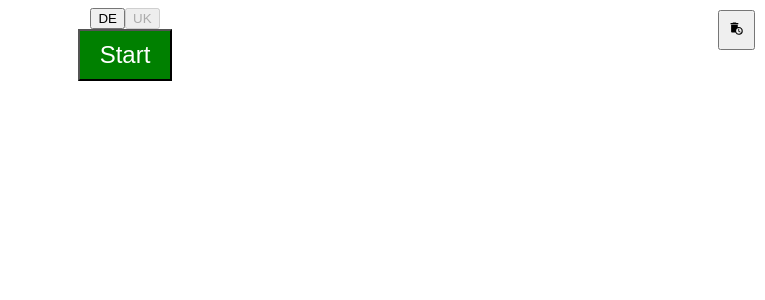
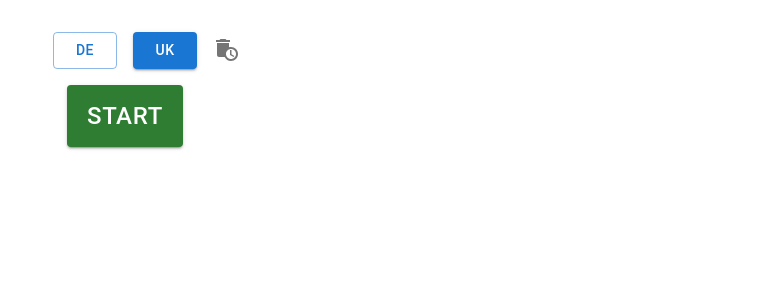
Before and after one commit to oleksii-pi/pantomime, a React (Create React App) app: page / in a window 1280 px wide. Shown: the top 300 px of the page, without its empty margins (515-1280 px from the left). Built offline with nearby package versions, Linux system fonts and the light colour scheme.

Commit message:
Use MaterialUI buttons

```diff
--- a/package.json
+++ b/package.json
@@ -3,6 +3,10 @@
   "version": "0.1.0",
   "private": true,
   "dependencies": {
+    "@emotion/react": "^11.13.3",
+    "@emotion/styled": "^11.13.0",
+    "@mui/icons-material": "^6.1.1",
+    "@mui/material": "^6.1.1",
     "@testing-library/jest-dom": "^5.17.0",
     "@testing-library/react": "^13.4.0",
     "@testing-library/user-event": "^13.5.0",
--- a/src/components/LandingPage.tsx
+++ b/src/components/LandingPage.tsx
@@ -1,6 +1,7 @@
 import React, { useContext } from 'react';
 import LanguageContext from '../LanguageContext';
-import { MdAutoDelete } from "react-icons/md";
+import { Box, Button, IconButton, Stack } from '@mui/material';
+import AutoDeleteIcon from '@mui/icons-material/AutoDelete';
 
 interface LandingPageProps {
   onStart: () => void;
@@ -23,21 +24,36 @@ const LandingPage: React.FC<LandingPageProps> = ({ onStart }) => {
   };
 
   return (
-    <div>
-      <div>
-        {languages.map(lang => (
-          <button key={lang} onClick={() => handleLanguageChange(lang)} disabled={language === lang}>
-            {lang.toUpperCase()}
-          </button>
-        ))}
-        <button onClick={handleClearStorage} style={{ padding: "10px", position: 'absolute', right: '10px', top: '10px' }}>
-          <MdAutoDelete />
-        </button>
-      </div>
-      <button onClick={onStart} style={{ backgroundColor: 'green', color: 'white', fontSize: '24px', padding: '10px 20px' }}>
+    <Box sx={{ display: 'flex', flexDirection: 'column', alignItems: 'center', mt: 4 }}>
+      <Box sx={{ position: 'relative', mb: 2 }}>
+        <Stack direction="row" spacing={2}>
+          {languages.map((lang) => (
+            <Button
+              key={lang}
+              onClick={() => handleLanguageChange(lang)}
+              variant={language === lang ? 'contained' : 'outlined'}
+              color="primary"
+            >
+              {lang.toUpperCase()}
+            </Button>
+          ))}
+        </Stack>
+        <IconButton
+          onClick={handleClearStorage}
+          sx={{ position: 'absolute', right: -50, top: '50%', transform: 'translateY(-50%)' }}
+        >
+          <AutoDeleteIcon />
+        </IconButton>
+      </Box>
+      <Button
+        onClick={onStart}
+        variant="contained"
+        color="success"
+        sx={{ fontSize: '24px', padding: '10px 20px' }}
+      >
         Start
-      </button>
-    </div>
+      </Button>
+    </Box>
   );
 };
 
```
Also changed, not shown: 1 other file (tests, documents, lock files or other folders).
